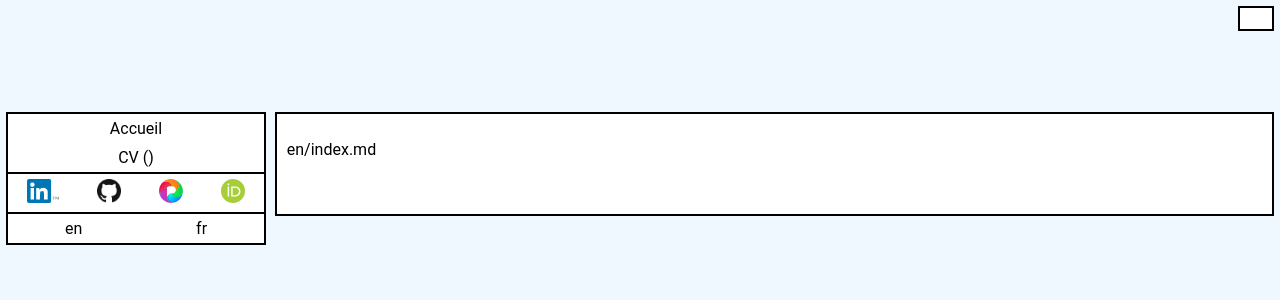
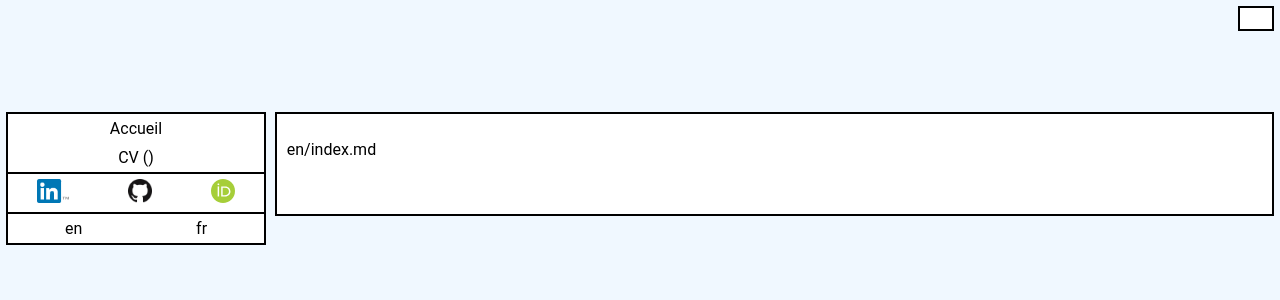
Before and after one commit to JRegimbal/JRegimbal.github.io, a Jekyll site: the page built from index.md, in a window 1280 px wide. Shown: the top 300 px of the page. Built offline with Jekyll 4.4.1, drawn with Linux system fonts in a browser that asks for light colours; our own code applies the rules of GitHub Pages for plain Markdown files.

Commit message:
Clean up links

```diff
--- a/_layouts/default.html
+++ b/_layouts/default.html
@@ -34,12 +34,6 @@
           <a aria-label="GitHub Profile" href="https://github.com/JRegimbal" target="_blank" style="flex-grow: 1;">
             <img src="{{ "/assets/github.png" | prepend: site.baseurl }}" alt="GitHub" height="24" width="24">
           </a>
-          <!--<a href="https://gitlab.com/JRegimbal" target="_blank" style="flex-grow: 1;">
-            <img src="{{ "/assets/gitlab.png" | prepend: site.baseurl }}" alt="GitLab" height="24" width="24">
-          </a>-->
-          <a aria-label="Pixelfed Profile" href="https://pixelfed.social/jules" target="_blank" style="flex-grow: 1;">
-            <img src="{{ "/assets/pixelfed.svg" | prepend: site.baseurl }}" alt="Pixelfed" height="24" width="24">
-          </a>
           <a aria-label="ORCID Profile" href="https://orcid.org/0000-0003-4902-046X" target="_blank" style="flex-grow: 1;">
               <img src="{{ "/assets/ORCIDiD_iconvector.svg" | prepend: site.baseurl }}" alt="ORCID: 0000-0003-4902-046X" height="24" width="24">
           </a>
```
